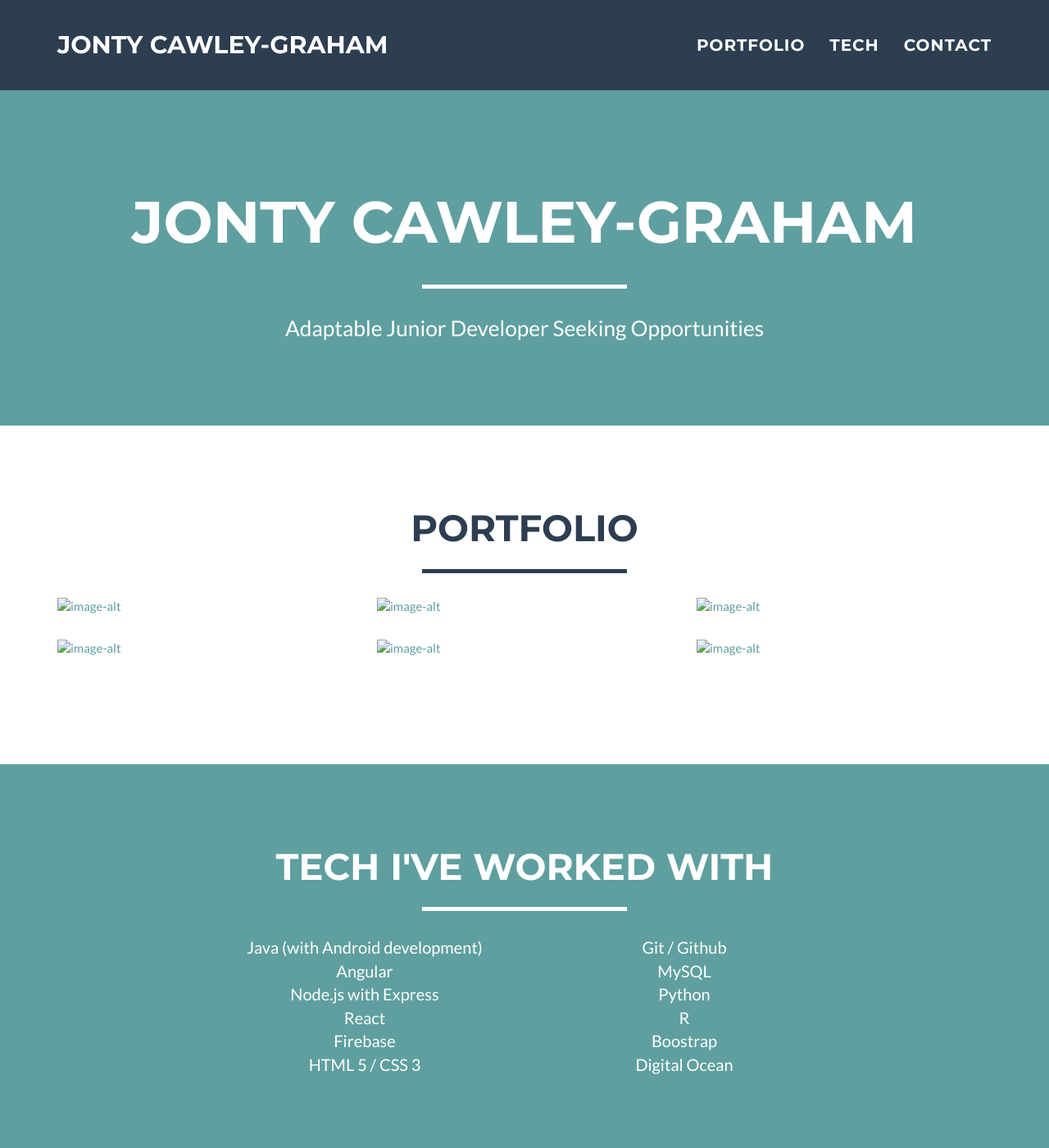
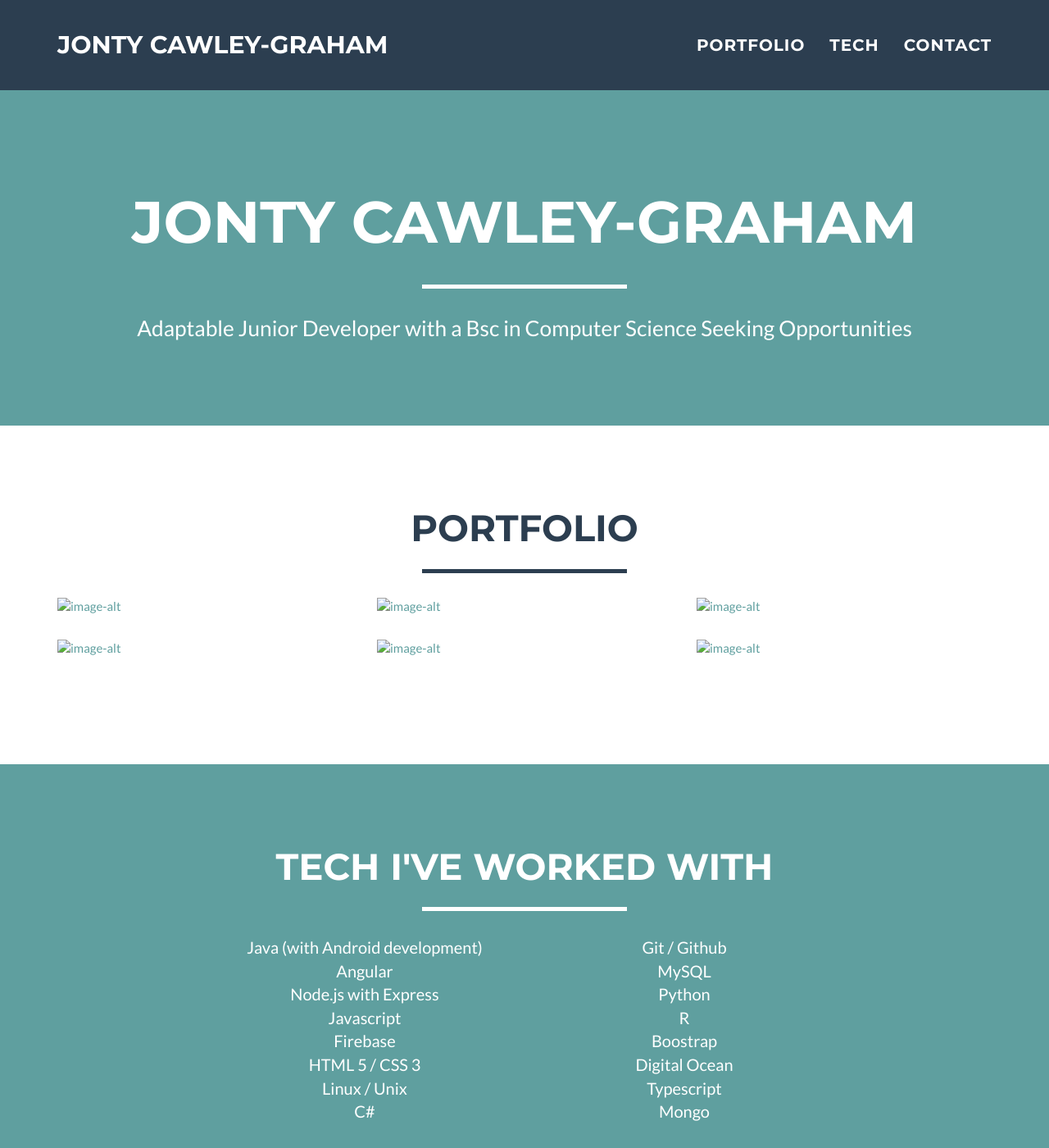
Before and after one commit to jontycg/jontycg, a Jekyll site: the page built from _posts/2014-07-14-project-5.markdown, in a window 1280 px wide and 1400 px high. Shown: the whole window at 82% size. Built offline with Jekyll 4.4.1, drawn with Linux system fonts in a browser that asks for light colours.

Commit message:
Changed description to include degree and added a few tech

```diff
--- a/_config.yml
+++ b/_config.yml
@@ -2,9 +2,9 @@
 title: Jonty Cawley-Graham
 email: jontycg@gmail.com
 url: https://jontycg.github.io/
-description: "Adaptable junior developer seeking opportunities in Auckland, New Zealand."
+description: "Adaptable junior developer with a Bsc in Computer Science seeking opportunities in Auckland, New Zealand."
 keywords: "developer, dev, auckland, jonty, cawley, graham, cawley-graham, web, android, software, junior"
-skills: "Adaptable Junior Developer Seeking Opportunities"
+skills: "Adaptable Junior Developer with a Bsc in Computer Science Seeking Opportunities"
 meta_author: Cawley-Grahan Jonty
 
 # Google webmaster tools
--- a/_includes/about.html
+++ b/_includes/about.html
@@ -20,13 +20,19 @@
                                 Node.js with Express
                             </li>
                             <li>
-                                React
+                                Javascript
                             </li>
                             <li>
                                 Firebase
                             </li>
                             <li>
                                 HTML 5 / CSS 3
+                            </li>
+                            <li>
+                                Linux / Unix
+                            </li>
+                            <li>
+                                C#
                             </li>
                         </ul>
                 </div>
@@ -50,6 +56,12 @@
                         <li>
                             Digital Ocean
                         </li>
+                        <li>
+                            Typescript
+                        </li>
+                        <li>
+                            Mongo
+                        </li>
                     </ul>
                 <div class="col-lg-8 col-lg-offset-2 text-center">
                 </div>
```
